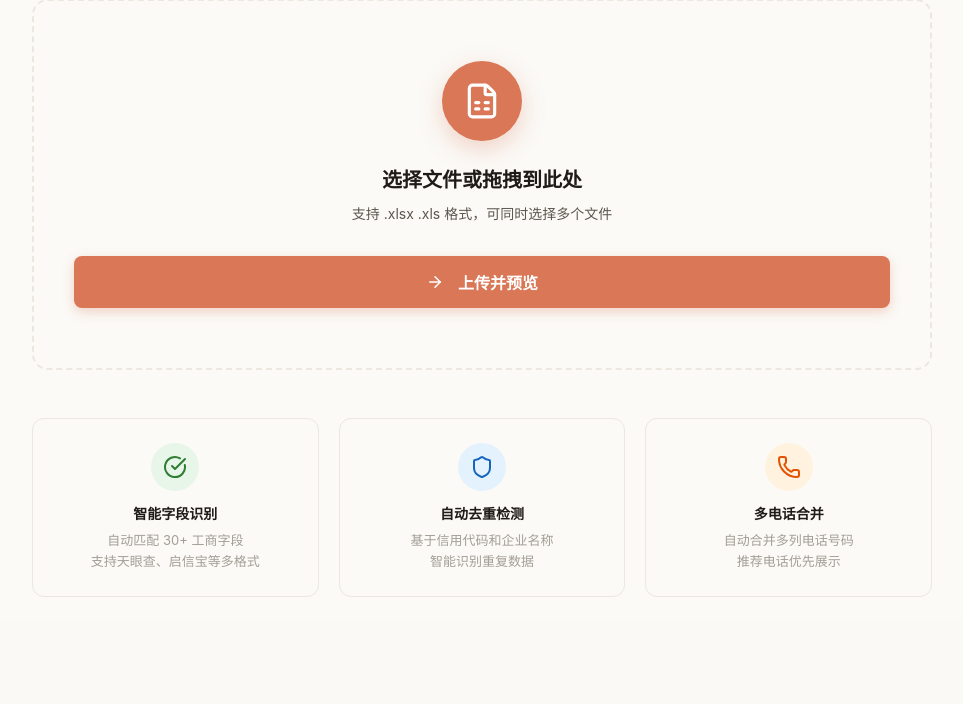
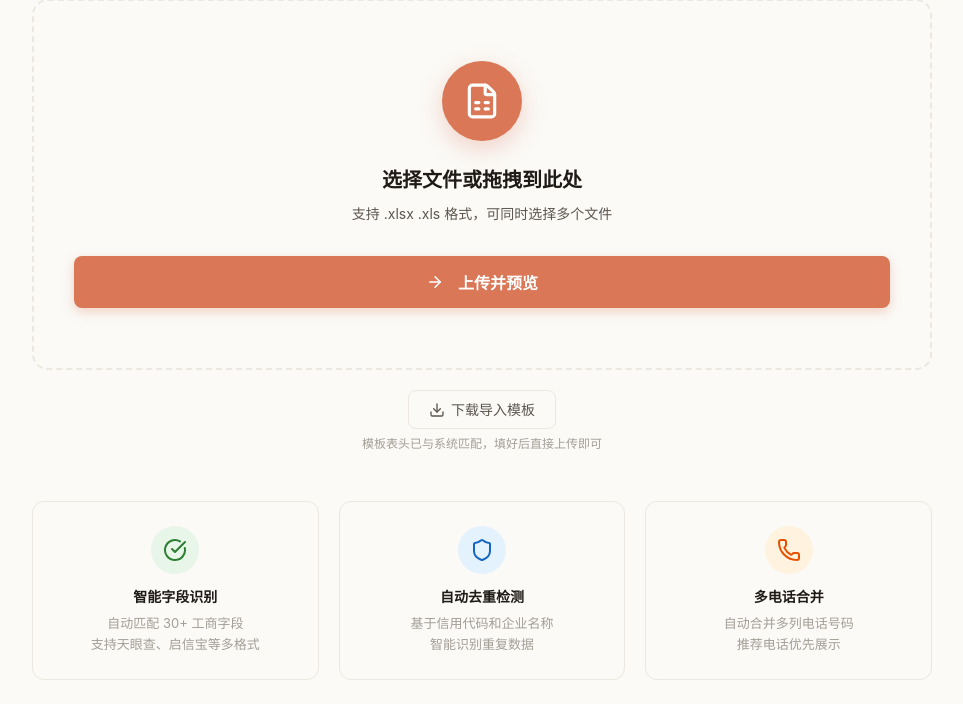
Before and after one commit to pili8/EntHub, a Flask app: page /import in a window 1280 px wide. Shown: the part 203-907 px from the top of the page, without its empty margins (158-1121 px from the left). Before the commit the page ends 800 px from the top, so only its background shows below. Run offline with Flask 3, Linux system fonts and the light colour scheme; data that the repository does not hold is empty.

Commit message:
feat: 导入模板下载 + 导出表头措辞统一
- import_flow: 新增 /import/template 路由，生成与 COLUMN_ALIASES 匹配的 xlsx 模板
- import.html: 增加模板下载入口
- pages: 导出表头统一措辞（法人→法定代表人、网站→网址、行业→所属行业、城市→所属城市、年报地址→最新年报地址）

```diff
--- a/routes/import_flow.py
+++ b/routes/import_flow.py
@@ -12,6 +12,7 @@ v2 流式优化（2026-07）：
 import os
 import re
 import json
+import io
 import uuid
 import hashlib
 import sqlite3
@@ -19,10 +20,12 @@ import tempfile
 import threading
 import queue as queue_module
 from datetime import datetime
+from urllib.parse import quote
 
 import openpyxl
+from openpyxl.styles import Font, Alignment, PatternFill, Border, Side
 from flask import Blueprint, g, request, render_template, redirect, url_for, \
-    flash, jsonify, Response
+     flash, jsonify, Response
 
 from db import DB_PATH
 import backup
@@ -80,6 +83,184 @@ PHONE_SEP_RE = re.compile(r'[;；,，、/]')
 @bp.route("/import", methods=["GET"])
 def import_page():
     return render_template("import.html")
+
+
+# ── 导入模板下载 ────────────────────────────────────────────────────────────
+
+# 模板列定义：(字段名, 表头, 是否必填, 说明, 示例值)
+# 表头全部使用 COLUMN_ALIASES 可识别的名称，确保导入时 100% 匹配
+TEMPLATE_COLUMNS = [
+    ("name",                  "企业名称",          True,  "必填，企业全称",                              "示例科技有限公司"),
+    ("legal_person",          "法定代表人",        False, "企业法定代表人姓名",                          "张三"),
+    ("phone",                 "联系电话",          False, "主电话，座机或手机",                          "0571-88889999"),
+    ("other_phone",           "其他电话",          False, "多个号码用分号 ; 分隔",                       "13800138000;13900139000"),
+    ("credit_code",           "统一社会信用代码",  False, "18 位统一社会信用代码",                       "91330100MA12345678"),
+    ("taxpayer_id",           "纳税人识别号",      False, "纳税人识别号",                               ""),
+    ("registration_no",       "注册号",            False, "工商注册号",                                 ""),
+    ("org_code",              "组织机构代码",      False, "组织机构代码",                               ""),
+    ("registered_capital",    "注册资本",          False, "如：1000万人民币",                           "1000万人民币"),
+    ("paid_capital",          "实缴资本",          False, "如：500万人民币",                            "500万人民币"),
+    ("established_date",      "成立日期",          False, "格式 YYYY-MM-DD",                           "2020-01-01"),
+    ("approved_date",         "核准日期",          False, "格式 YYYY-MM-DD",                           "2024-06-15"),
+    ("business_term",         "营业期限",          False, "如：2020-01-01 至 2050-01-01 或 长期",      "长期"),
+    ("business_status",       "经营状态",          False, "存续/注销/吊销/停业等",                      "存续"),
+    ("company_type",          "公司类型",          False, "如：有限责任公司",                           "有限责任公司"),
+    ("industry",              "所属行业",          False, "国民经济行业分类",                           "软件和信息技术服务业"),
+    ("enterprise_scale",      "企业规模",          False, "大型/中型/小型/微型",                         "小型"),
+    ("insured_count",         "参保人数",          False, "社保参保人数（整数）",                      "50"),
+    ("province",              "省份",              False, "如：浙江省",                                 "浙江省"),
+    ("city",                  "所属城市",          False, "如：杭州市",                                 "杭州市"),
+    ("district",              "区县",              False, "如：西湖区",                                 "西湖区"),
+    ("address",               "注册地址",          False, "工商注册地址",                               "浙江省杭州市西湖区文三路100号"),
+    ("annual_report_address", "最新年报地址",      False, "最新年度报告中的地址",                       ""),
+    ("mailing_address",       "通信地址",          False, "通信地址",                                  ""),
+    ("former_name",           "曾用名",            False, "多个用分号分隔",                             ""),
+    ("english_name",          "英文名",            False, "企业英文名称",                               ""),
+    ("website",               "网址",              False, "企业官网",                                  "www.example.com"),
+    ("email",                 "邮箱",              False, "企业邮箱",                                  "contact@example.com"),
+    ("other_email",           "其他邮箱",          False, "多个用分号分隔",                             ""),
+    ("business_scope",        "经营范围",          False, "经营范围全文",                              "技术开发、技术服务、技术咨询"),
+    ("shareholders",          "股东",              False, "多个股东用分号 ; 分隔",                      "张三;李四"),
+    ("tags",                  "标签",              False, "多个标签用分号 ; 分隔",                      "重点客户;待跟进"),
+]
+
+# 列宽配置（按字段名）
+TEMPLATE_COL_WIDTHS = {
+    "name": 30, "legal_person": 10, "phone": 18, "other_phone": 25,
+    "credit_code": 22, "taxpayer_id": 20, "registration_no": 18,
+    "org_code": 14, "registered_capital": 14, "paid_capital": 14,
+    "established_date": 12, "approved_date": 12, "business_term": 20,
+    "business_status": 10, "company_type": 14, "industry": 18,
+    "enterprise_scale": 8, "insured_count": 8,
+    "province": 6, "city": 8, "district": 10,
+    "address": 35, "annual_report_address": 35, "mailing_address": 30,
+    "former_name": 18, "english_name": 20, "website": 20,
+    "email": 22, "other_email": 22, "business_scope": 40,
+    "shareholders": 20, "tags": 15,
+}
+
+
+@bp.route("/import/template")
+def import_template():
+    """下载空白导入模板 Excel。
+
+    - Sheet 1「企业数据」：带正确表头 + 一行灰色示例（可删）
+    - Sheet 2「字段说明」：字段名、是否必填、格式说明
+    所有表头均使用导入可识别的标准名称，填好后直接上传即可。
+    """
+    wb = openpyxl.Workbook()
+
+    # ── Sheet 1: 企业数据 ──
+    ws = wb.active
+    ws.title = "企业数据"
+
+    header_font = Font(bold=True, size=11, color="FFFFFF")
+    header_fill = PatternFill(start_color="D97757", end_color="D97757",
+                              fill_type="solid")
+    header_align = Alignment(horizontal="center", vertical="center", wrap_text=True)
+    thin_border = Border(
+        left=Side(style="thin", color="CCCCCC"),
+        right=Side(style="thin", color="CCCCCC"),
+        top=Side(style="thin", color="CCCCCC"),
+        bottom=Side(style="thin", color="CCCCCC"),
+    )
+    sample_font = Font(italic=True, size=10, color="999999")
+    sample_fill = PatternFill(start_color="FFF8F5", end_color="FFF8F5",
+                              fill_type="solid")
+
+    # 写表头
+    headers = [col[1] for col in TEMPLATE_COLUMNS]
+    for col_idx, header in enumerate(headers, 1):
+        cell = ws.cell(row=1, column=col_idx, value=header)
+        cell.font = header_font
+        cell.fill = header_fill
+        cell.alignment = header_align
+        cell.border = thin_border
+
+    # 写示例行（第 2 行，灰色斜体，用户可删除）
+    samples = [col[4] for col in TEMPLATE_COLUMNS]
+    for col_idx, val in enumerate(samples, 1):
+        cell = ws.cell(row=2, column=col_idx, value=val)
+        cell.font = sample_font
+        cell.fill = sample_fill
+        cell.border = thin_border
+
+    # 列宽
+    for col_idx, (key, _hdr, _req, _desc, _sample) in enumerate(TEMPLATE_COLUMNS, 1):
+        letter = openpyxl.utils.get_column_letter(col_idx)
+        ws.column_dimensions[letter].width = TEMPLATE_COL_WIDTHS.get(key, 15)
+
+    # 冻结首行
+    ws.freeze_panes = "A2"
+
+    # ── Sheet 2: 字段说明 ──
+    ws2 = wb.create_sheet("字段说明")
+    guide_headers = ["字段", "表头名称", "是否必填", "格式说明"]
+    guide_font = Font(bold=True, size=11)
+    guide_fill = PatternFill(start_color="F0F0F0", end_color="F0F0F0",
+                             fill_type="solid")
+    guide_align = Alignment(horizontal="center", vertical="center")
+
+    for col_idx, h in enumerate(guide_headers, 1):
+        cell = ws2.cell(row=1, column=col_idx, value=h)
+        cell.font = guide_font
+        cell.fill = guide_fill
+        cell.alignment = guide_align
+        cell.border = thin_border
+
+    for row_idx, (field, header, required, desc, _sample) in enumerate(TEMPLATE_COLUMNS, 2):
+        row_data = [field, header, "必填" if required else "选填", desc]
+        for col_idx, val in enumerate(row_data, 1):
+            cell = ws2.cell(row=row_idx, column=col_idx, value=val)
+            cell.border = thin_border
+            cell.alignment = Alignment(vertical="center", wrap_text=True)
+
+    ws2.column_dimensions["A"].width = 25
+    ws2.column_dimensions["B"].width = 18
+    ws2.column_dimensions["C"].width = 8
+    ws2.column_dimensions["D"].width = 45
+    ws2.freeze_panes = "A2"
+
+    # ── Sheet 3: 使用说明 ──
+    ws3 = wb.create_sheet("使用说明")
+    instructions = [
+        ("导入模板使用说明", True),
+        ("", False),
+        ("1. 在「企业数据」表中填写企业信息，第一行为表头请勿修改。", False),
+        ("2. 第二行为示例数据（灰色斜体），可删除后从第二行开始填真实数据。", False),
+        ("3. 「企业名称」为必填项，其余字段选填，留空不会覆盖已有数据。", False),
+        ("4. 多值字段（其他电话、股东、标签、其他邮箱、曾用名）用分号 ; 分隔。", False),
+        ("5. 表头名称已与导入系统匹配，请勿重命名，否则该列数据将无法导入。", False),
+        ("6. 日期格式建议：YYYY-MM-DD（如 2024-01-15）。", False),
+        ("7. 填好后保存为 .xlsx 格式，在导入页面上传即可。", False),
+        ("", False),
+        ("去重规则：", True),
+        ("- 优先按统一社会信用代码去重，无信用代码时按企业名称匹配。", False),
+        ("- 重复企业只追加新电话/股东，不覆盖已有主号和工商数据。", False),
+        ("- 空字段不会清空已有数据，只更新非空且不同的字段。", False),
+    ]
+    for row_idx, (text, is_heading) in enumerate(instructions, 1):
+        cell = ws3.cell(row=row_idx, column=1, value=text)
+        if is_heading:
+            cell.font = Font(bold=True, size=13)
+        else:
+            cell.font = Font(size=11)
+        cell.alignment = Alignment(vertical="center")
+    ws3.column_dimensions["A"].width = 80
+
+    output = io.BytesIO()
+    wb.save(output)
+    output.seek(0)
+
+    filename = "EntHub导入模板.xlsx"
+    encoded = quote(filename)
+    return Response(
+        output.getvalue(),
+        mimetype="application/vnd.openxmlformats-officedocument.spreadsheetml.sheet",
+        headers={
+            "Content-Disposition": f"attachment; filename*=UTF-8''{encoded}",
+        }
+    )
 
 
 # ── 表头探测（流式） ────────────────────────────────────────────────────────
--- a/templates/import.html
+++ b/templates/import.html
@@ -52,6 +52,20 @@
             </div>
         </div>
     </form>
+
+    <!-- 模板下载 -->
+    <div style="text-align: center; margin-top: 20px;">
+        <a href="{{ url_for('import_flow_bp.import_template') }}"
+           style="display: inline-flex; align-items: center; gap: 6px; padding: 8px 20px; font-size: 14px; color: var(--text-secondary); background: var(--bg-card); border: 1px solid var(--border); border-radius: 8px; text-decoration: none; transition: all 0.2s ease;"
+           onmouseover="this.style.borderColor='var(--accent)'; this.style.color='var(--accent)';"
+           onmouseout="this.style.borderColor='var(--border)'; this.style.color='var(--text-secondary)';">
+            <i data-lucide="download" style="width: 16px; height: 16px;"></i>
+            下载导入模板
+        </a>
+        <div style="margin-top: 6px; font-size: 12px; color: var(--text-muted);">
+            模板表头已与系统匹配，填好后直接上传即可
+        </div>
+    </div>
 
     <!-- Feature highlights -->
     <div style="display: grid; grid-template-columns: repeat(auto-fit, minmax(200px, 1fr)); gap: 20px; margin-top: 48px;">
```
Also changed, not shown: routes/pages.py (+5 -5 lines).
